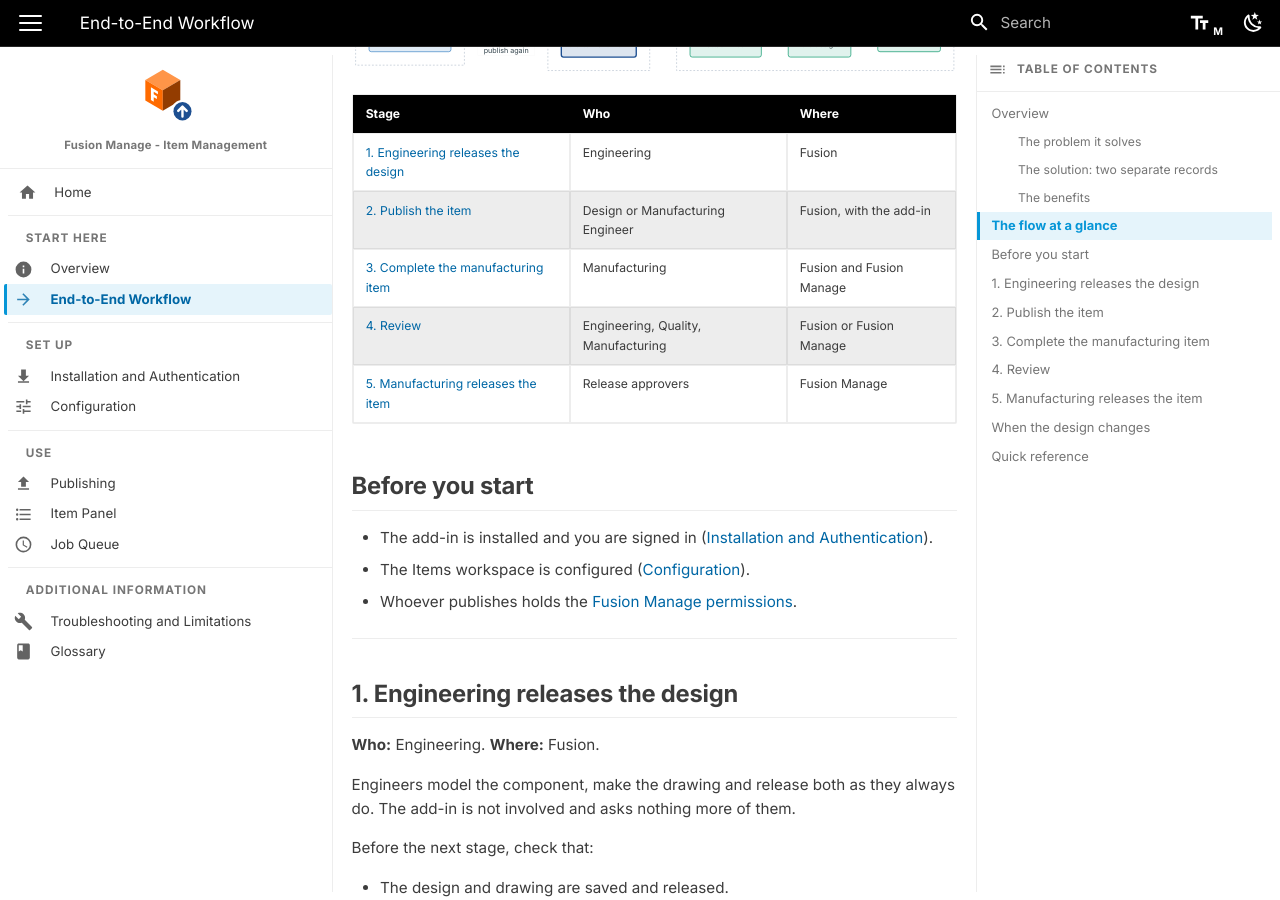
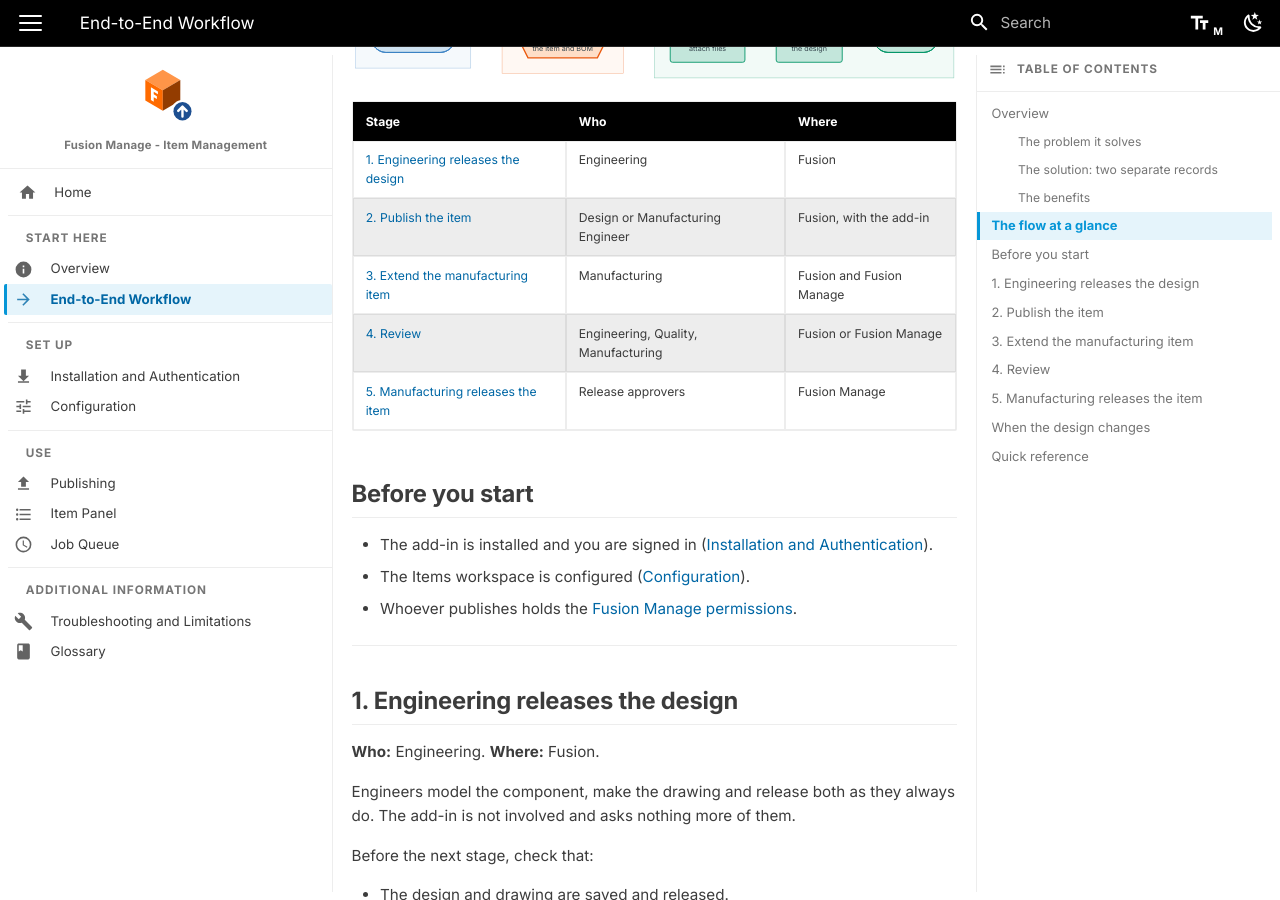
Before and after one commit to AHoop91/FusionToFusionManageAddon, an MkDocs documentation site: the page built from docs/getting-started/workflow.md, in a window 1280 px wide and 900 px high, scrolled down 1899 px. Built offline with MkDocs 1.6.1 and Material for MkDocs 9.7.7, drawn with Linux system fonts in a browser that asks for light colours; some of the changed lines change nothing that is shown; some of the changed text lies outside the part shown.

Commit message:
Restyle the workflow diagram and rename stage 3 to Extend
Use the newer flowchart shape syntax with colour-coded groups (blue
Engineering, orange add-in, green Manufacturing) and bold coloured group
headers. Rename stage 3 to Extend in the diagram, stage table and heading.

````diff
--- a/docs/getting-started/workflow.md
+++ b/docs/getting-started/workflow.md
@@ -50,42 +50,43 @@
 Read the diagram left to right. Engineering releases a design in Fusion. The add-in publishes it to Fusion Manage. Manufacturing completes, reviews and releases the item.
 
 ```mermaid
-%%{init: {"flowchart": {"curve": "basis", "nodeSpacing": 40, "rankSpacing": 60, "padding": 16}}}%%
+%%{init: {"flowchart": {"curve": "basis", "nodeSpacing": 50, "rankSpacing": 70, "padding": 20, "wrappingWidth": 220}}}%%
 flowchart LR
-    subgraph ENG["<b>ENGINEERING</b> &nbsp;·&nbsp; Fusion"]
-        E1("<b>1. Release</b><br/>Design and drawing")
+    subgraph ENG["<b style='font-size:1.2em;color:#2563eb'>ENGINEERING</b>"]
+        E1@{ shape: stadium, label: "<b>1 · Release</b><br/>Design and drawing" }
     end
 
-    subgraph ADD["<b>ADD-IN</b> &nbsp;·&nbsp; Fusion"]
-        A1("<b>2. Publish</b><br/>Create or update<br/>the item and BOM")
+    subgraph ADD["<b style='font-size:1.2em;color:#ea580c'>ADD-IN</b>"]
+        A1@{ shape: hex, label: "<b>2 · Publish</b><br/>Create or update<br/>the item and BOM" }
     end
 
-    subgraph MFG["<b>MANUFACTURING</b> &nbsp;·&nbsp; Fusion Manage"]
-        M1("<b>3. Complete</b><br/>Extend the BOM,<br/>attach files")
-        M2("<b>4. Review</b><br/>Check against<br/>the design")
-        M3("<b>5. Release</b><br/>Ready to build")
+    subgraph MFG["<b style='font-size:1.2em;color:#059669'>MANUFACTURING</b>"]
+        M1@{ shape: rounded, label: "<b>3 · Extend</b><br/>Extend the BOM,<br/>attach files" }
+        M2@{ shape: rounded, label: "<b>4 · Review</b><br/>Check against<br/>the design" }
+        M3@{ shape: stadium, label: "<b>5 · Release</b><br/>Ready to build" }
     end
 
-    E1 ==> A1 ==> M1 --> M2 --> M3
-    E1 -.->|"Design changes:<br/>publish again"| A1
+    E1 ==> A1
+    A1 ==> M1
+    M1 --> M2 --> M3
 
-    classDef eng fill:#3b82c426,stroke:#3b82c4,stroke-width:1.5px
-    classDef add fill:#1d4f9126,stroke:#1d4f91,stroke-width:3px
-    classDef mfg fill:#0596691f,stroke:#059669,stroke-width:1.5px
+    classDef eng fill:#3b82c433,stroke:#3b82c4,stroke-width:2px
+    classDef add fill:#f9731633,stroke:#ea580c,stroke-width:3px
+    classDef mfg fill:#05966933,stroke:#059669,stroke-width:2px
     class E1 eng
     class A1 add
     class M1,M2,M3 mfg
-    style ENG fill:transparent,stroke:#94a3b8,stroke-dasharray:4 4
-    style ADD fill:transparent,stroke:#94a3b8,stroke-dasharray:4 4
-    style MFG fill:transparent,stroke:#94a3b8,stroke-dasharray:4 4
-    linkStyle default stroke:#64748b,stroke-width:1.5px
+    style ENG fill:#3b82c40d,stroke:#3b82c480,stroke-width:1px
+    style ADD fill:#f973160d,stroke:#ea580c80,stroke-width:1px
+    style MFG fill:#0596690d,stroke:#05966980,stroke-width:1px
+    linkStyle default stroke:#64748b,stroke-width:2px
 ```
 
 | Stage | Who | Where |
 |---|---|---|
 | [1. Engineering releases the design](#1-engineering-releases-the-design) | Engineering | Fusion |
 | [2. Publish the item](#2-publish-the-item) | Design or Manufacturing Engineer | Fusion, with the add-in |
-| [3. Complete the manufacturing item](#3-complete-the-manufacturing-item) | Manufacturing | Fusion and Fusion Manage |
+| [3. Extend the manufacturing item](#3-extend-the-manufacturing-item) | Manufacturing | Fusion and Fusion Manage |
 | [4. Review](#4-review) | Engineering, Quality, Manufacturing | Fusion or Fusion Manage |
 | [5. Manufacturing releases the item](#5-manufacturing-releases-the-item) | Release approvers | Fusion Manage |
 
@@ -134,7 +135,7 @@
 
 **Outcome:** each component is an item in Fusion Manage, with its properties, thumbnail and BOM.
 
-## 3. Complete the manufacturing item
+## 3. Extend the manufacturing item
 
 **Who:** Manufacturing. **Where:** Fusion and Fusion Manage.
 
````
